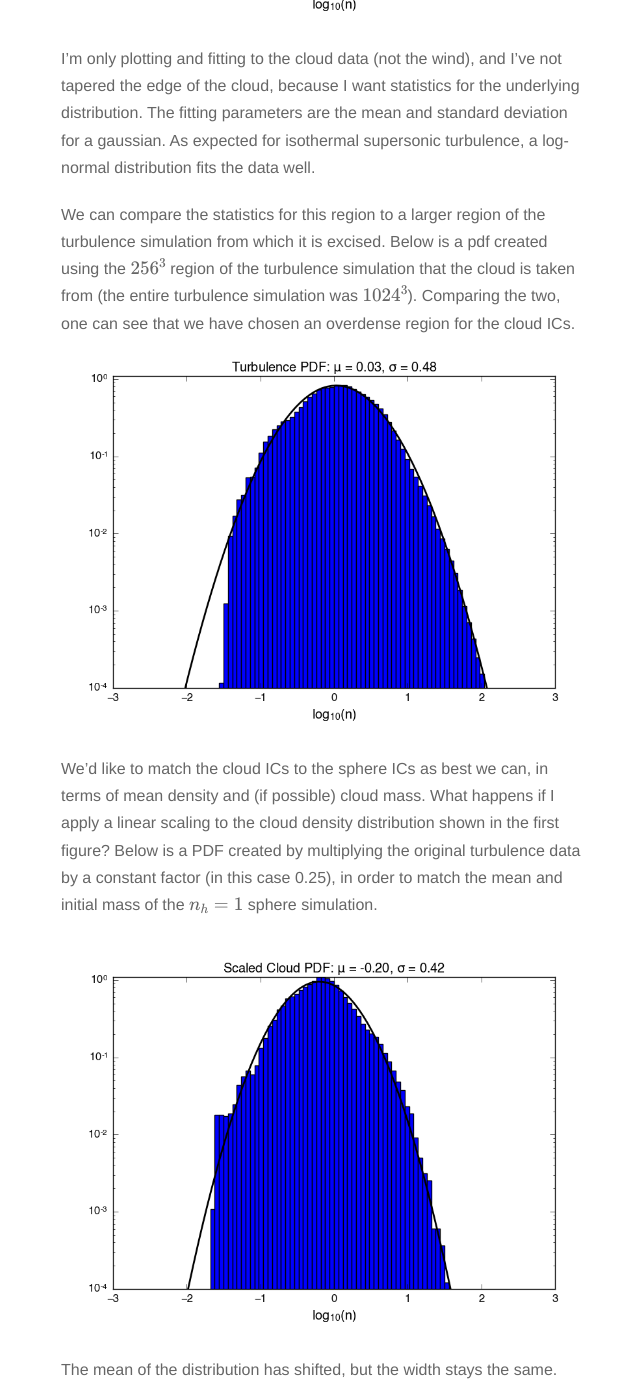
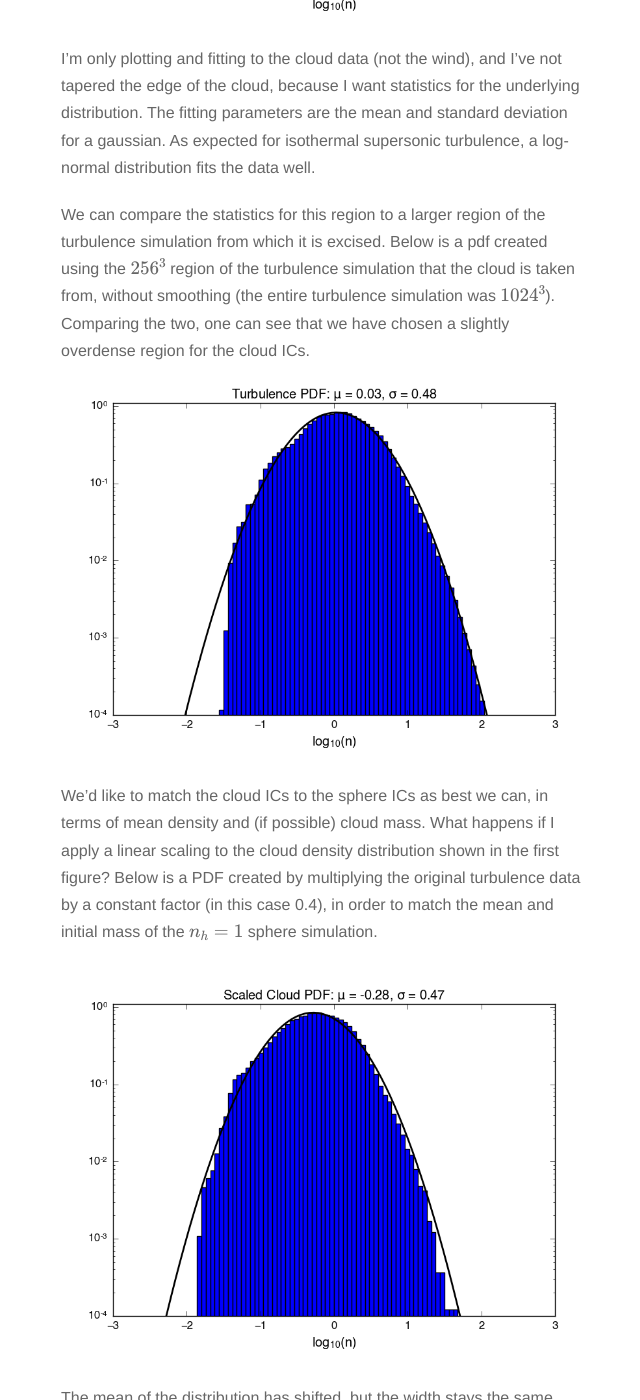
Before and after one commit to evaneschneider/site, a Jekyll site: the page built from _posts/2016-4-13-Cloud_PDFs.markdown, in a window 1280 px wide and 1400 px high, scrolled down 1331 px. Shown: the whole window, without its empty margins (319-959 px from the left). Built offline with Jekyll 4.4.1, drawn with Linux system fonts in a browser that asks for light colours; nearby versions of some CDN libraries; formulas are drawn with MathJax 3; some of the changed text lies outside the part shown.

Commit message:
changed plots

```diff
--- a/_posts/2016-4-13-Cloud_PDFs.markdown
+++ b/_posts/2016-4-13-Cloud_PDFs.markdown
@@ -20,17 +20,16 @@ data well.
 
 We can compare the statistics for this region to a larger region of the turbulence
 simulation from which it is excised. Below is a pdf created using the $$256^3$$
-region of the turbulence simulation that the cloud is taken from (the entire turbulence simulation
-was $$1024^3$$). Comparing the two, one can see that we have chosen an overdense
-region for the cloud ICs.
+region of the turbulence simulation that the cloud is taken from, without smoothing
+(the entire turbulence simulation was $$1024^3$$). Comparing the two, one can see
+that we have chosen a slightly overdense region for the cloud ICs.
 <img src="{{ site.url }}assets/images/turbulence_PDF.png">
 
 We'd like to match the cloud ICs to the sphere ICs as best we can, in terms of mean density and
 (if possible) cloud mass. What happens if I apply a linear scaling to the cloud density distribution
-shown in the first figure?
-Below is a PDF created by multiplying the original turbulence data by a constant factor
-(in this case 0.25), in order to match the mean and initial mass of the $$n_h = 1$$ sphere
-simulation.
+shown in the first figure? Below is a PDF created by multiplying the original turbulence data
+by a constant factor (in this case 0.4), in order to match the mean and initial mass of
+the $$n_h = 1$$ sphere simulation.
 
 <img src="{{ site.url }}assets/images/scaled_PDF.png">
 
```
Also changed, not shown: other parts of _posts/2016-4-13-Cloud_PDFs.markdown (+1 -1 lines), assets/images/cloud.png, assets/images/cloud_PDF.png, assets/images/scaled_PDF.png.
